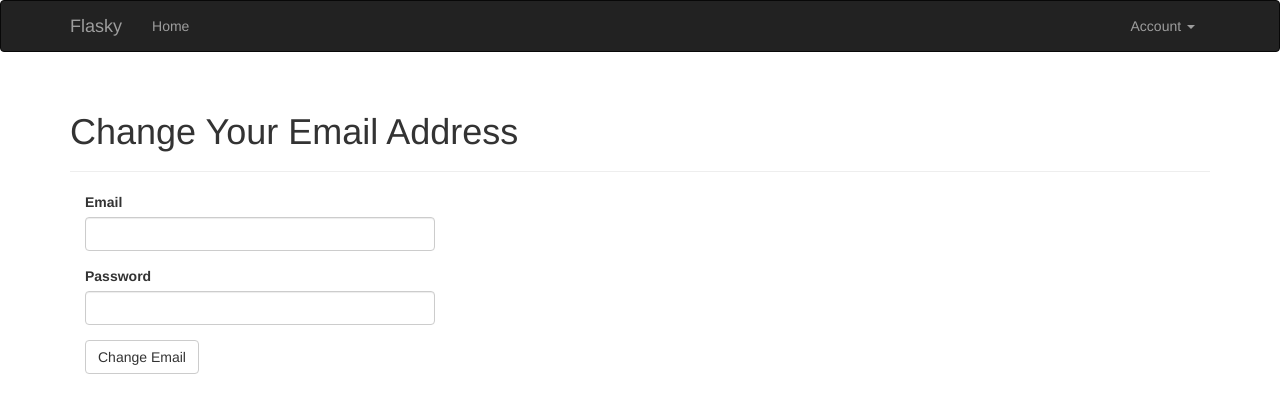
After one commit to jasminefiner/flasky, a Flask app: page /auth/change_email in a window 1280 px wide. The commit adds this page. Shown: the top 413 px of the page. Run offline with Flask 2, Linux system fonts and the light colour scheme; a user stored in the database is signed in; tables that the repository leaves empty hold one stand-in row (values such as "Sample post"); some libraries are stand-ins or nearby versions.

Commit message:
added email change functionality

```diff
--- a/app/auth/forms.py
+++ b/app/auth/forms.py
@@ -33,3 +33,12 @@ class PasswordResetForm(FlaskForm):
     password = PasswordField('Password', validators=[DataRequired(), EqualTo('password2', message='Passwords must match.')])
     password2 = PasswordField('Confirm Password', validators=[DataRequired()])
     submit = SubmitField('Reset Password')
+
+class ChangeEmailForm(FlaskForm):
+    email = StringField('Email', validators=[DataRequired(), Length(1, 64), Email()])
+    password = PasswordField('Password', validators=[DataRequired()])
+    submit = SubmitField('Change Email')
+
+    def validate_email(self, field):
+        if User.query.filter_by(email=field.data).first():
+            raise ValidationError('Email is already registered')
--- a/app/auth/views.py
+++ b/app/auth/views.py
@@ -4,7 +4,7 @@ from . import auth
 from .. import db
 from ..models import User
 from ..email import send_email
-from .forms import LoginForm, RegistrationForm, PasswordResetRequestForm, PasswordResetForm
+from .forms import LoginForm, RegistrationForm, PasswordResetRequestForm, PasswordResetForm, ChangeEmailForm
 
 @auth.before_app_request
 def before_request():
@@ -100,3 +100,30 @@ def password_reset(token):
         else:
             return redirect(url_for('main.index'))
     return render_template('auth/reset_password.html', form=form)
+
+
+@auth.route('/change_email', methods=['GET', 'POST'])
+@login_required
+def change_email_request():
+    form = ChangeEmailForm()
+    if form.validate_on_submit():
+        if current_user.verify_password(form.password.data):
+            new_email = form.email.data
+            token = current_user.generate_email_change_token()
+            send_email(new_email, 'Confirm your email address', 'auth/email/change_email', user=current_user, token=token)
+            flash('An email with instructions to confirm your new email address has been sent to you.')
+            return redirect(url_for('main.index'))
+        else:
+            flash('Invalid username or password.')
+    return render_template('auth/change_email.html', form=form)
+
+@auth.route('/change_email/<token>')
+@login_required
+def change_email(token):
+    if current_user.change_email(token):
+        db.session.commit()
+        flash('Your email address has been updated.')
+        #return redirect(url_for('auth.login'))
+    else:
+        flash('Invalid request.')
+    return redirect(url_for('main.index'))
--- /dev/null
+++ b/app/templates/auth/change_email.html
@@ -0,0 +1,13 @@
+{% extends "base.html" %}
+{% import "bootstrap/wtf.html" as wtf %}
+
+{% block title %}Flasky - Change Email Address{% endblock %}
+
+{% block page_content %}
+<div class="page-header">
+    <h1>Change Your Email Address</h1>
+</div>
+<div class="col-md-4">
+    {{ wtf.quick_form(form) }}
+</div>
+{% endblock %}
--- a/app/templates/base.html
+++ b/app/templates/base.html
@@ -26,7 +26,14 @@
             </ul>
             <ul class="nav navbar-nav navbar-right">
                 {% if current_user.is_authenticated %}
-                <li><a href="{{ url_for('auth.logout') }}">Log Out</a></li>
+                <li class="dropdown">
+                    <a href="#" class="dropdown-toggle" data-toggle="dropdown">Account <b class="caret"></b></a>
+                    <ul class="dropdown-menu">
+                        <li><a href="{{ url_for('auth.password_reset_request') }}">Change Password</a></li>
+                        <li><a href="{{ url_for('auth.change_email_request') }}">Change Email</a></li>
+                        <li><a href="{{ url_for('auth.logout') }}">Log Out</a></li>
+                    </ul>
+                </li>
                 {% else %}
                 <li><a href="{{ url_for('auth.login') }}">Log In</a></li>
                 {% endif %}
```
Also changed, not shown: app/models.py (+22 -0 lines), app/templates/auth/email/change_email.html (added, +7 -0 lines), app/templates/auth/email/change_email.txt (added, +11 -0 lines), tests/test_user_model.py (+56 -0 lines), data-dev.sqlite.
